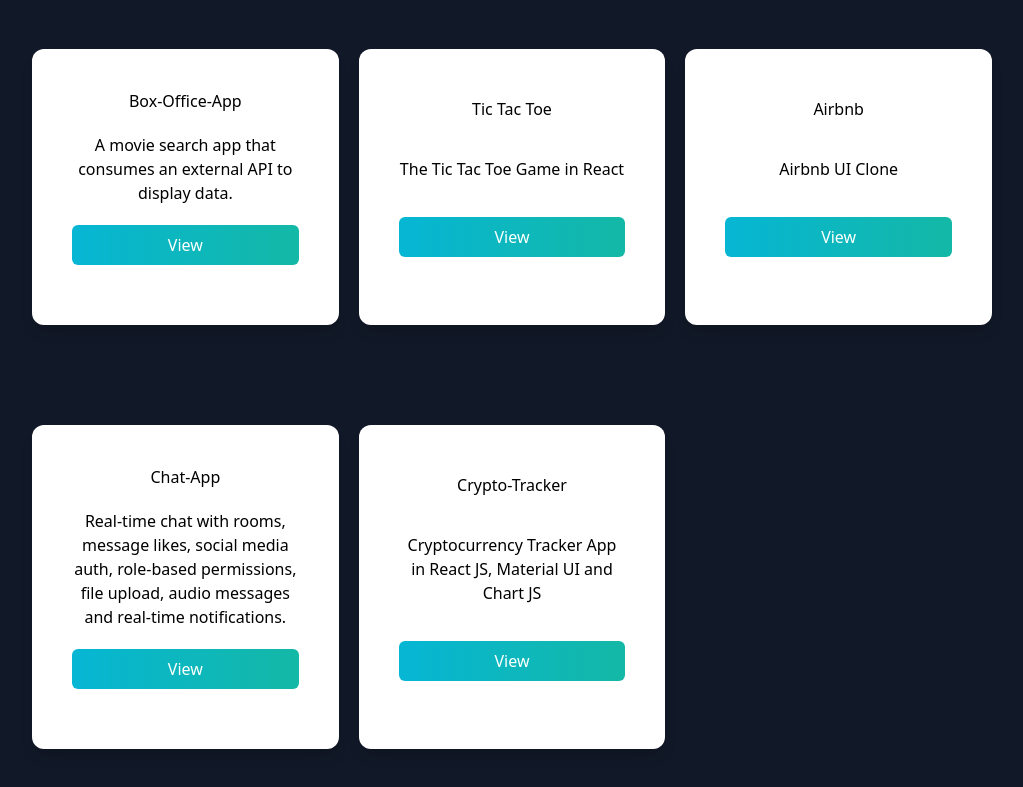
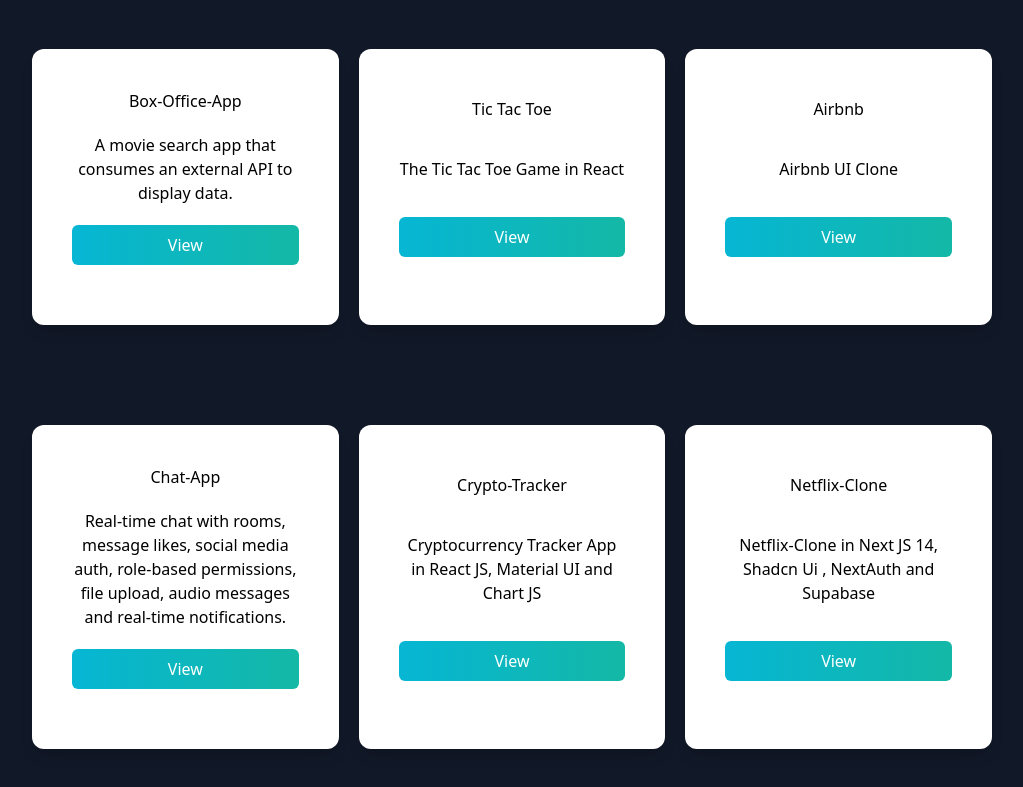
Before and after one commit to shubhambhojane98/portfolio, a Next.js app: page / in a window 1280 px wide. Shown: the part 923-1710 px from the top of the page, without its empty margins (128-1151 px from the left). Built offline with nearby package versions, Linux system fonts and the light colour scheme.

Commit message:
added netflix-clone project

```diff
--- a/components/Portfolio.tsx
+++ b/components/Portfolio.tsx
@@ -38,6 +38,13 @@
       title: "Crypto-Tracker",
       desc: " Cryptocurrency Tracker App in React JS, Material UI and Chart JS",
     },
+    {
+      id: 6,
+      img: "",
+      link: "https://netflix-clone-shubhambhojane98.vercel.app/",
+      title: "Netflix-Clone",
+      desc: " Netflix-Clone in Next JS 14, Shadcn Ui , NextAuth and Supabase",
+    },
   ];
 
   return (
```
